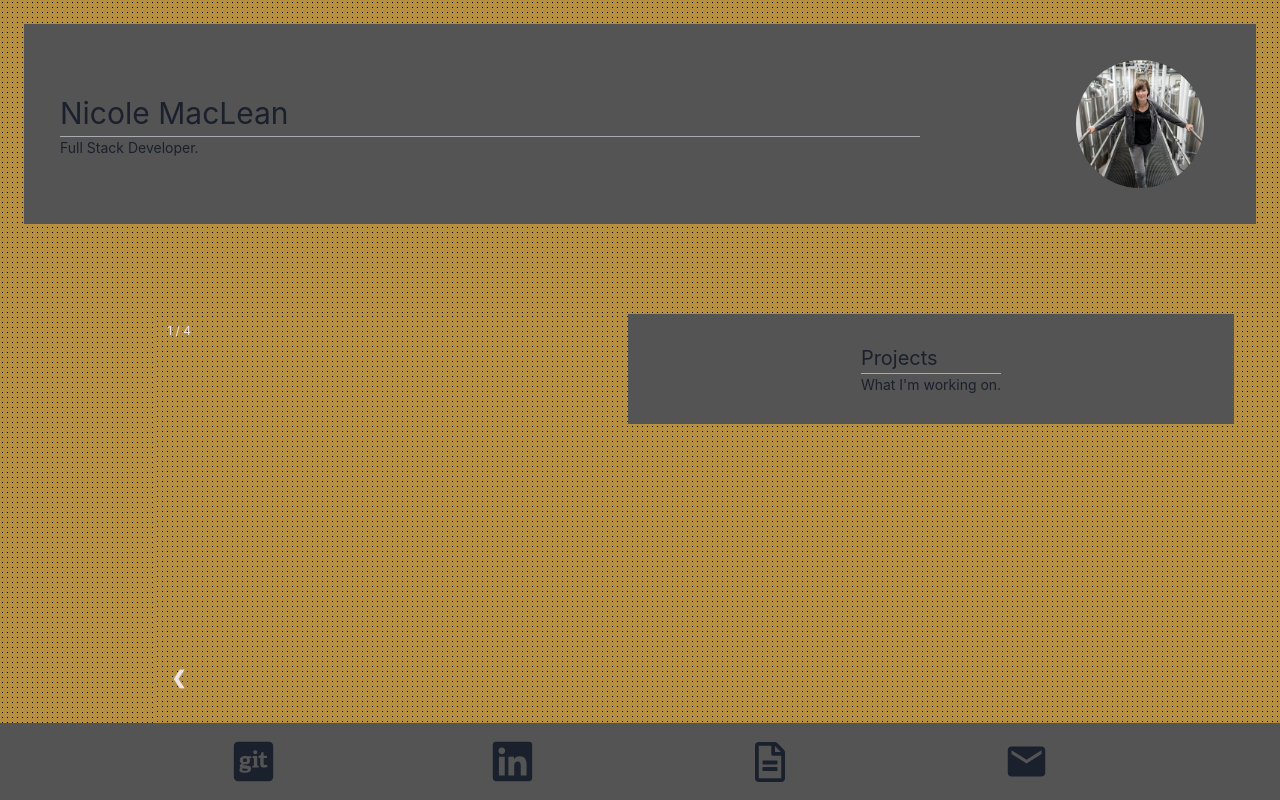
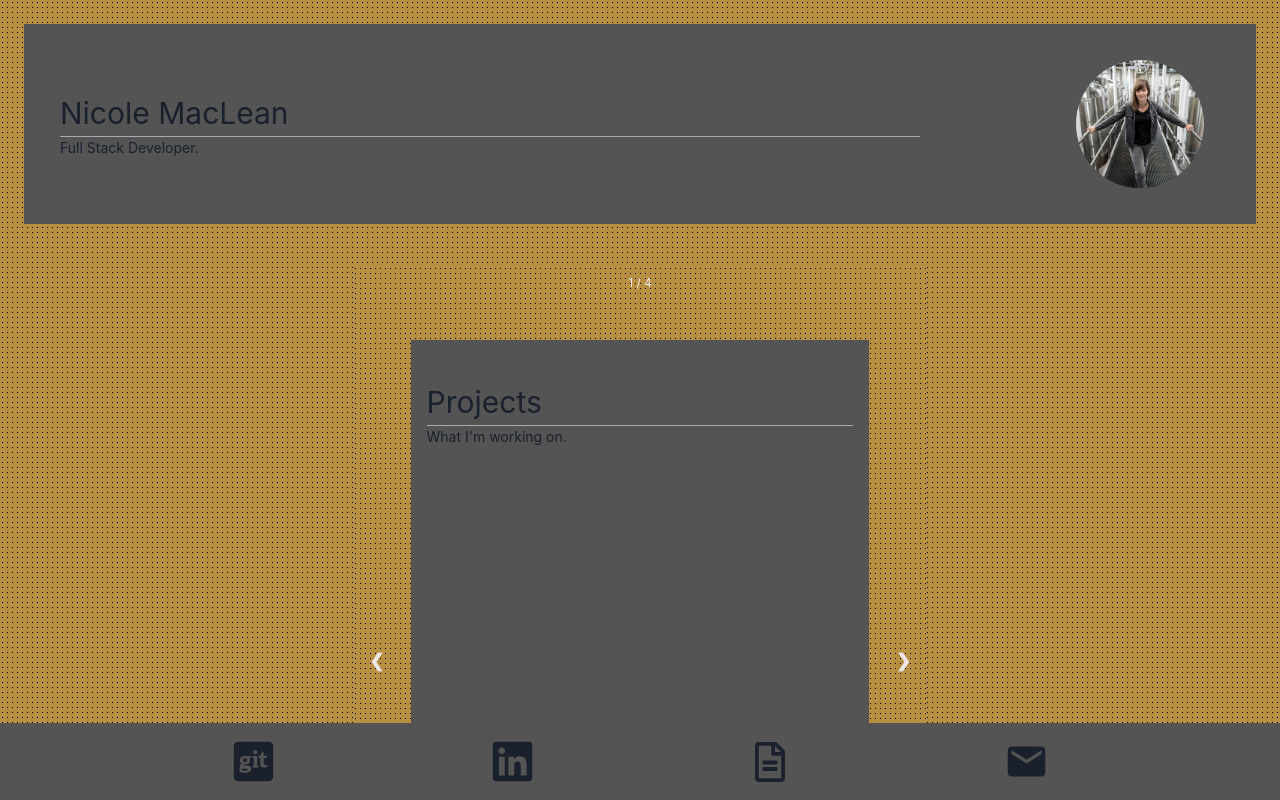
Before and after one commit to niccmac/profile, a React (Create React App) app in the folder my-profile/: page / in a window 1280 px wide. Built offline with nearby package versions, Linux system fonts and the light colour scheme.

Commit message:
Projects cleaned up

```diff
--- a/my-profile/src/App.css
+++ b/my-profile/src/App.css
@@ -56,8 +56,8 @@
   position: fixed;
   top: 0;
   left: 0;
-  min-width: 90%;
-  min-height: 90%;
+  /* min-width: 90%;
+  min-height: 90%; */
   background-image: radial-gradient(#000 10%, transparent 10%);
   background-size: 5px 5px;
   background-color: #b68f40;
@@ -89,14 +89,15 @@
   justify-self: center;
   flex-direction: column;
   overflow: scroll;
+  justify-content: center;
   /* height: 100vh; */
   /* width: 100vw; */
   /* width: 75%;
   height: 75%; */
-  margin: 15%;
+  margin: 20%;
 
-  margin-left: 7%;
-  margin-left: 7%;
+  /* margin-left: 7%;
+  margin-left: 7%; */
 }
 .avatar {
   vertical-align: middle;
--- a/my-profile/src/components/projects.jsx
+++ b/my-profile/src/components/projects.jsx
@@ -38,8 +38,8 @@ export default function Projects() {
       text: "This is project management app, a group project that I worked on during my diploma in Web Development at Lighthouse Labs and was created in two weeks. Focal has plenty of exciting features to explore, take a look at the video below to have a full walkthrough of all of them.",
       link: "https://www.focal-project.ca/",
       accordian: (
-        <video className="project-video" width="auto" height="auto">
-          <source src="focal_pres_original.mp4" controls type="video/mp4" />
+        <video className="project-video" width="auto" height="auto" controls>
+          <source src="focal_pres_original.mp4" type="video/mp4" />
           Your browser does not support the video tag.
         </video>
       ),
@@ -84,94 +84,71 @@ export default function Projects() {
     transition: "all .5s",
     ml: `-${currentSlide * 100}%`,
   };
+
   return (
     <div className="projects">
-      <Flex bg="transparent" h="100%" w="100%">
-        <Flex
-          overflow="hidden"
-          pos="relative"
-          h="100%"
-          w="100%"
-          className="project-box"
-        >
+      <Container>
+        <Flex bg="transparent">
+          <Flex overflow="scroll" pos="relative" className="project-box">
             <Flex h="full" w="full" {...carouselStyle}>
-            <Box key={`slide-1`} boxSize="full" flex="none">
-              <Text
-                color="brand.800"
-                fontSize="xs"
-                p="8px 12px"
-                pos="absolute"
-                top="0"
-              >
+              <Box key={`slide-1`} boxSize="full" flex="none" align="center">
+                <Text color="brand.800" fontSize="xs" p="8px 12px">
                   {1} / {slidesCount + 1}
                 </Text>
 
                 <Container
-                w="100%"
+                  paddingTop={10}
+                  flexDirection="column"
+                  align="left"
+                  margin={1}
+                  backgroundColor="brand.600"
                   h="100%"
-                overflow="scroll"
-                display="flex"
-                justifyContent="space-evenly"
-                alignItems="center"
-                backgroundColor="brand.600"
-                flexDirection="column"
+                  w="80%"
+                  m={10}
                 >
-                <Center
-                  flexDirection="column"
-                  padding="5%"
-                  alignItems="flex-start"
-                  backgroundColor=" brand.600"
-                >
-                  <Text fontSize="xl">Projects </Text>
+                  <Text fontSize="3xl" w="100%">
+                    Projects
+                  </Text>
                   <Divider />
                   <Text fontSize="sm">What I'm working on.</Text>
-                </Center>
                 </Container>
               </Box>
               {slides.map((slide) => (
-              <Box
-                key={`slide-${slide.sid}`}
-                boxSize="full"
-                flex="none"
-                backgroundColor="brand.600"
-              >
-                <Text
-                  color="brand.800"
-                  fontSize="xs"
-                  p="8px 12px"
-                  pos="absolute"
-                  top="0"
-                >
+                <Box key={`slide-${slide.sid}`} boxSize="full" flex="none">
+                  <Text color="brand.800" fontSize="xs" p="8px 12px">
                     {slide.sid} / {slidesCount + 1}
                   </Text>
 
                   <Container
-                  w="100%"
-                  overflow="scroll"
+                    flexDirection="column"
                     h="100%"
+                    w="80%"
                     display="flex"
-                  justifyContent="space-evenly"
+                    // justifyContent="space-evenly"
                     alignItems="center"
                     backgroundColor="brand.600"
+                    // marginBottom={10}
+                    paddingBottom={10}
+                  >
+                    <Container
+                      paddingTop={10}
                       flexDirection="column"
+                      align="left"
+                      margin={1}
+                      backgroundColor="brand.600"
+                      h="100%"
+                      w="80%"
+                      m={10}
                     >
-                  <Center
-                    flexDirection="column"
-                    padding="5%"
-                    alignItems="flex-start"
-                    backgroundColor=" brand.600"
-                  >
-                    <Text fontSize="xl" as="ins">
+                      <Text fontSize="3xl" w="100%">
                         <a href={slide.link} target="	_blank">
                           {slide.project}
                         </a>
                       </Text>
+                      <Divider />
+                      <Text fontSize="sm"> {slide.text}.</Text>
+                    </Container>
 
-                    <Text align="start" marginLeft="10%" marginRight="10%">
-                      <Divider />
-                      {slide.text}
-                    </Text>
-                  </Center>
                     {slide.accordian}
                   </Container>
                 </Box>
@@ -183,7 +160,11 @@ export default function Projects() {
             <Text {...arrowStyles} right="0" onClick={nextSlide}>
               &#10095;
             </Text>
-          <HStack justify="center" pos="absolute" bottom="8px" w="full">
+          </Flex>
+        </Flex>
+      </Container>
+      <Container w="full">
+        <HStack justifyContent="center">
           {Array.from({
             length: slidesCount + 1,
           }).map((_, slide) => (
@@ -192,7 +173,7 @@ export default function Projects() {
               cursor="pointer"
               boxSize={["7px", null, "15px"]}
               m="0 2px"
-                bg={currentSlide === slide ? "brand.700" : "brand.800"}
+              bg={currentSlide === slide ? "brand.900" : "brand.800"}
               rounded="50%"
               display="inline-block"
               transition="background-color 0.6s ease"
@@ -203,8 +184,7 @@ export default function Projects() {
             ></Box>
           ))}
         </HStack>
-        </Flex>
-      </Flex>
+      </Container>
     </div>
   );
 }
```
Lines whose indentation alone changed are shown as unchanged.
